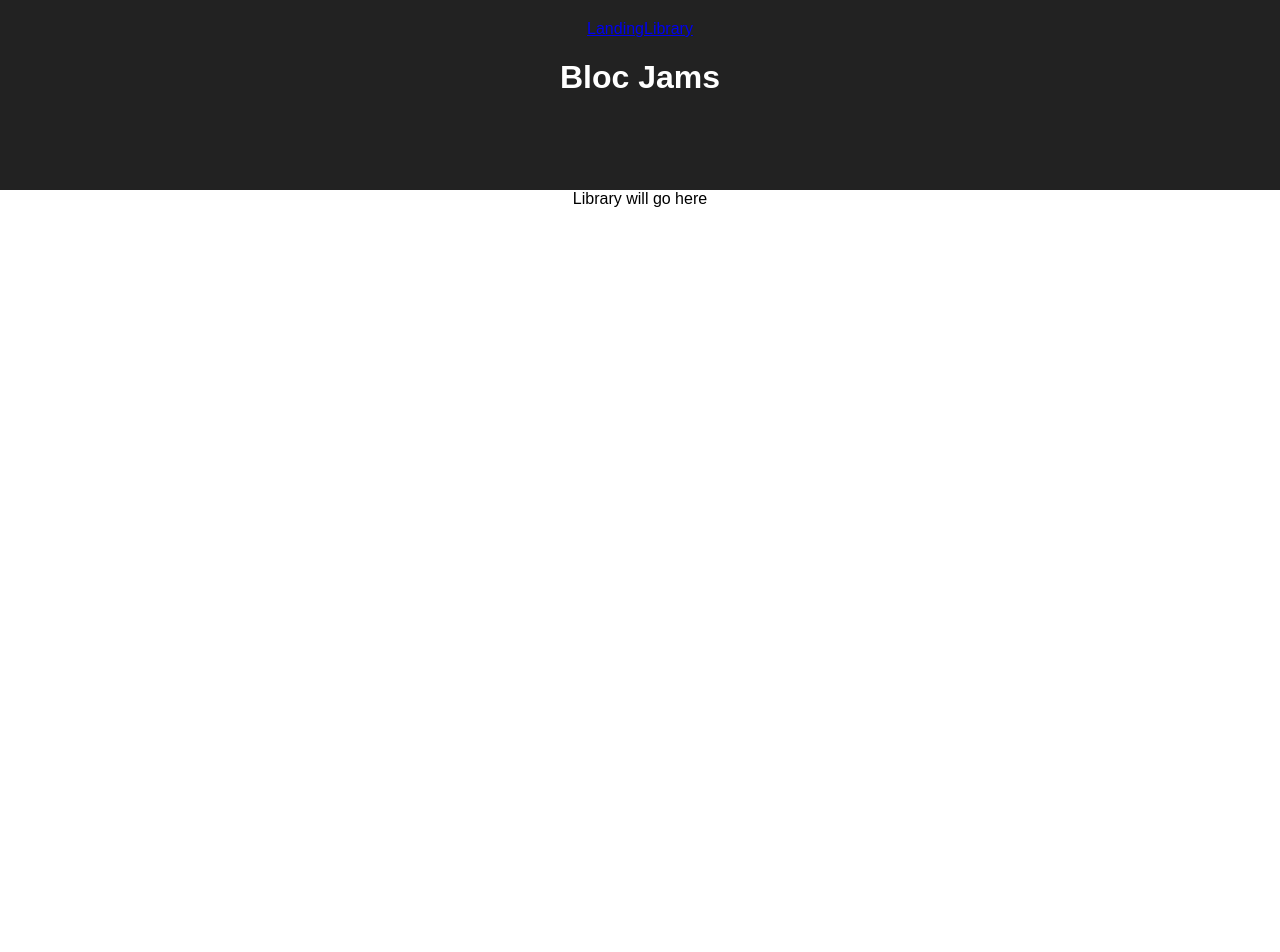
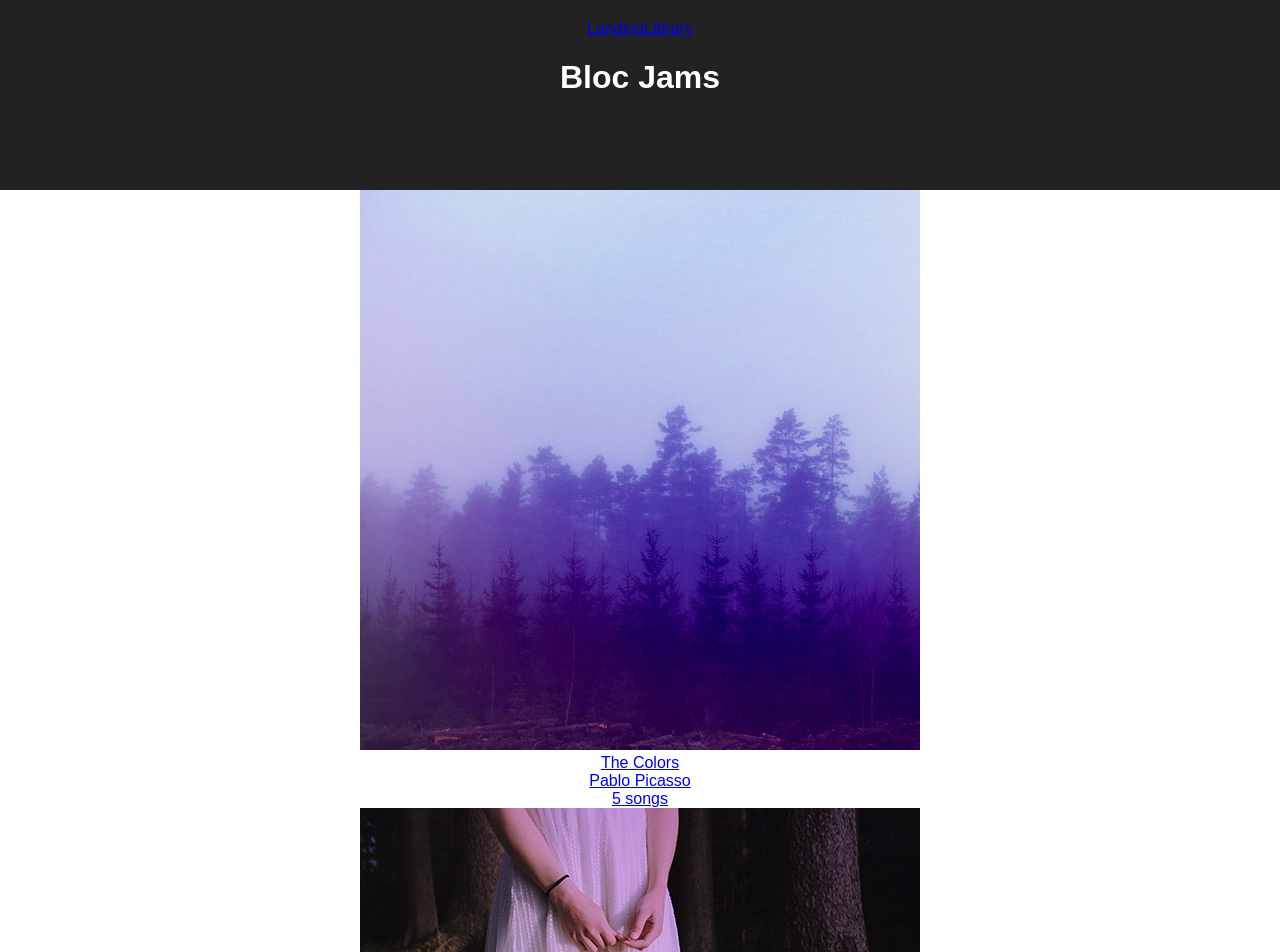
Before and after one commit to jmuldvp/bloc-jams-react, a React (Create React App) app: page /library in a window 1280 px wide. Shown: the top 952 px of the page. Before the commit the page ends 800 px from the top, so only its background shows below. Built offline with nearby package versions, Linux system fonts and the light colour scheme.

Commit message:
CP5 Library completed

```diff
--- a/src/App.js
+++ b/src/App.js
@@ -20,6 +20,7 @@
           <Route exact path="/" component={Landing} />
           <Route path="/library" component={Library} />
           <Route path="/album" component={Album} />
+          <Route path="/album/:slug" component={Album} />
         </main>
       </div>
     );
--- a/src/components/Album.js
+++ b/src/components/Album.js
@@ -1,9 +1,13 @@
-import React from 'react';
+import React, { Component } from 'react';
 
-const Album = () => (
-  <section className="album">
-    Album page will go here
-  </section>
-);
+class Album extends Component {
+  render() {
+    return(
+      <section className="album">
+        {this.props.match.params.slug} Album will go here
+      </section>
+    )
+  }
+}
 
 export default Album;
--- a/src/components/Library.js
+++ b/src/components/Library.js
@@ -1,9 +1,28 @@
-import React from 'react';
+import React, { Component } from 'react';
+import { Link } from 'react-router-dom';
+import albumData from './../data/albums';
 
-const Library = () => (
-  <section className="library">
-    Library will go here
-  </section>
-);
+class Library extends Component {
+  constructor(props) {
+    super(props);
+    this .state = { albums: albumData };
+  }
+  render() {
+    return(
+      <section className="library">
+        {
+          this.state.albums.map( (album, index) =>
+            <Link to={`/album/${album.slug}`} key={index}>
+              <img src={album.albumCover} alt={album.title} />
+              <div>{album.title}</div>
+              <div>{album.artist}</div>
+              <div>{album.songs.length} songs</div>
+            </Link>
+          )
+        }
+      </section>
+    );
+  }
+}
 
 export default Library;
--- /dev/null
+++ b/src/data/albums.js
@@ -0,0 +1,27 @@
+export default [{
+  title: 'The Colors',
+  artist: 'Pablo Picasso',
+  releaseInfo: '1909 Spanish Records',
+  albumCover: '/assets/images/album_covers/01.jpg',
+  slug: 'the-colors',
+  songs: [
+      { title: 'Blue', duration: '161.71', audioSrc: '/assets/music/blue.mp3' },
+      { title: 'Green', duration: '103.96', audioSrc: '/assets/music/green.mp3' },
+      { title: 'Red', duration: '268.45', audioSrc: '/assets/music/red.mp3' },
+      { title: 'Pink', duration: '153.14', audioSrc: '/assets/music/pink.mp3' },
+      { title: 'Magenta', duration: '374.22', audioSrc: '/assets/music/magenta.mp3' }
+  ]
+}, {
+    title: 'The Telephone',
+    artist: 'Guglielmo Marconi',
+    releaseInfo: '1909 EM',
+    albumCover: '/assets/images/album_covers/02.jpg',
+    slug: 'the-telephone',
+    songs: [
+      { title: 'Blue', duration: '161.71', audioSrc: '/assets/music/blue.mp3' },
+      { title: 'Green', duration: '103.96', audioSrc: '/assets/music/green.mp3' },
+      { title: 'Red', duration: '268.45', audioSrc: '/assets/music/red.mp3' },
+      { title: 'Pink', duration: '153.14', audioSrc: '/assets/music/pink.mp3' },
+      { title: 'Magenta', duration: '374.22', audioSrc: '/assets/music/magenta.mp3' }
+    ]
+}];
```
Also changed, not shown: 1 other file (tests, documents, lock files or other folders).
